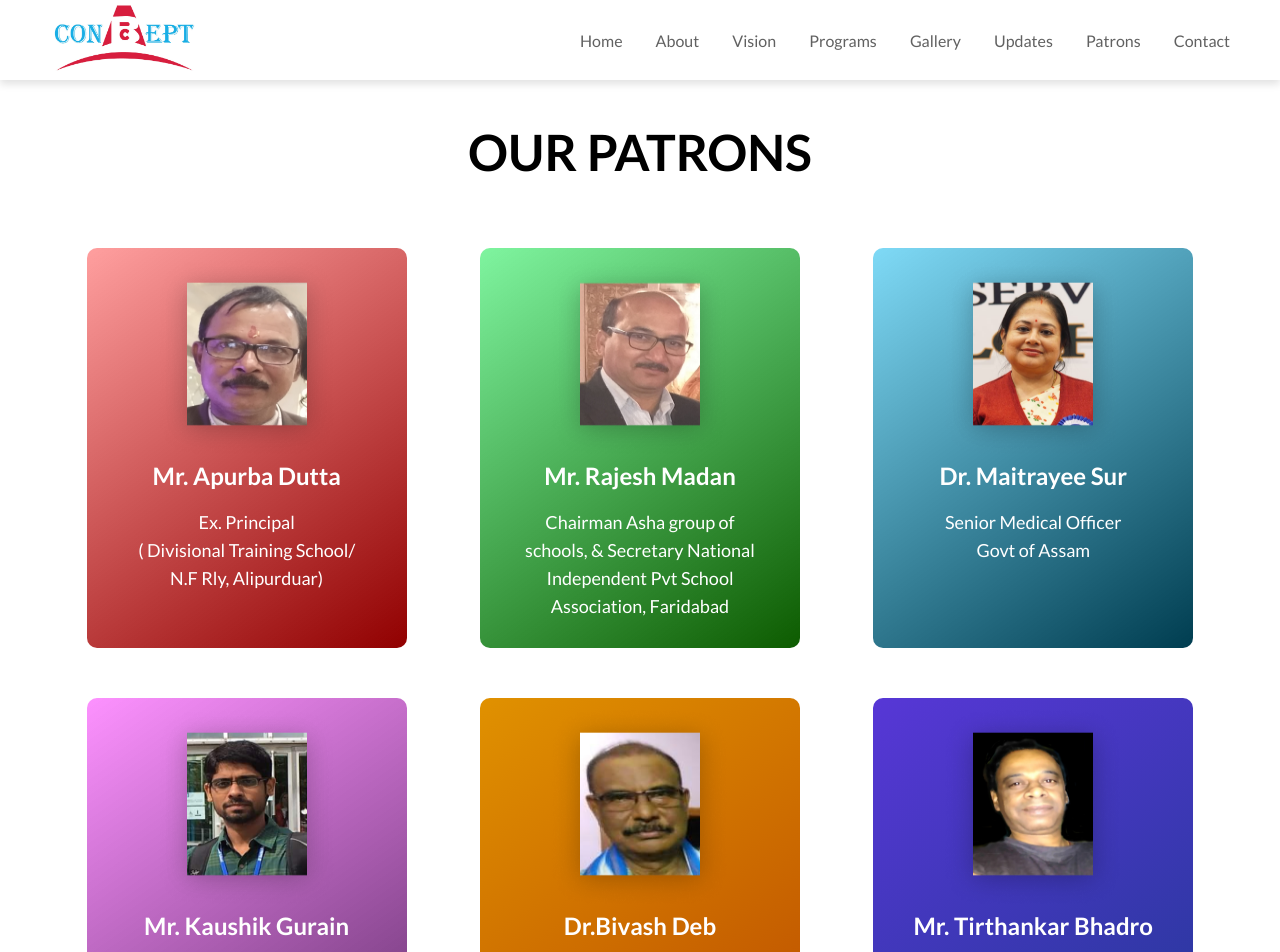
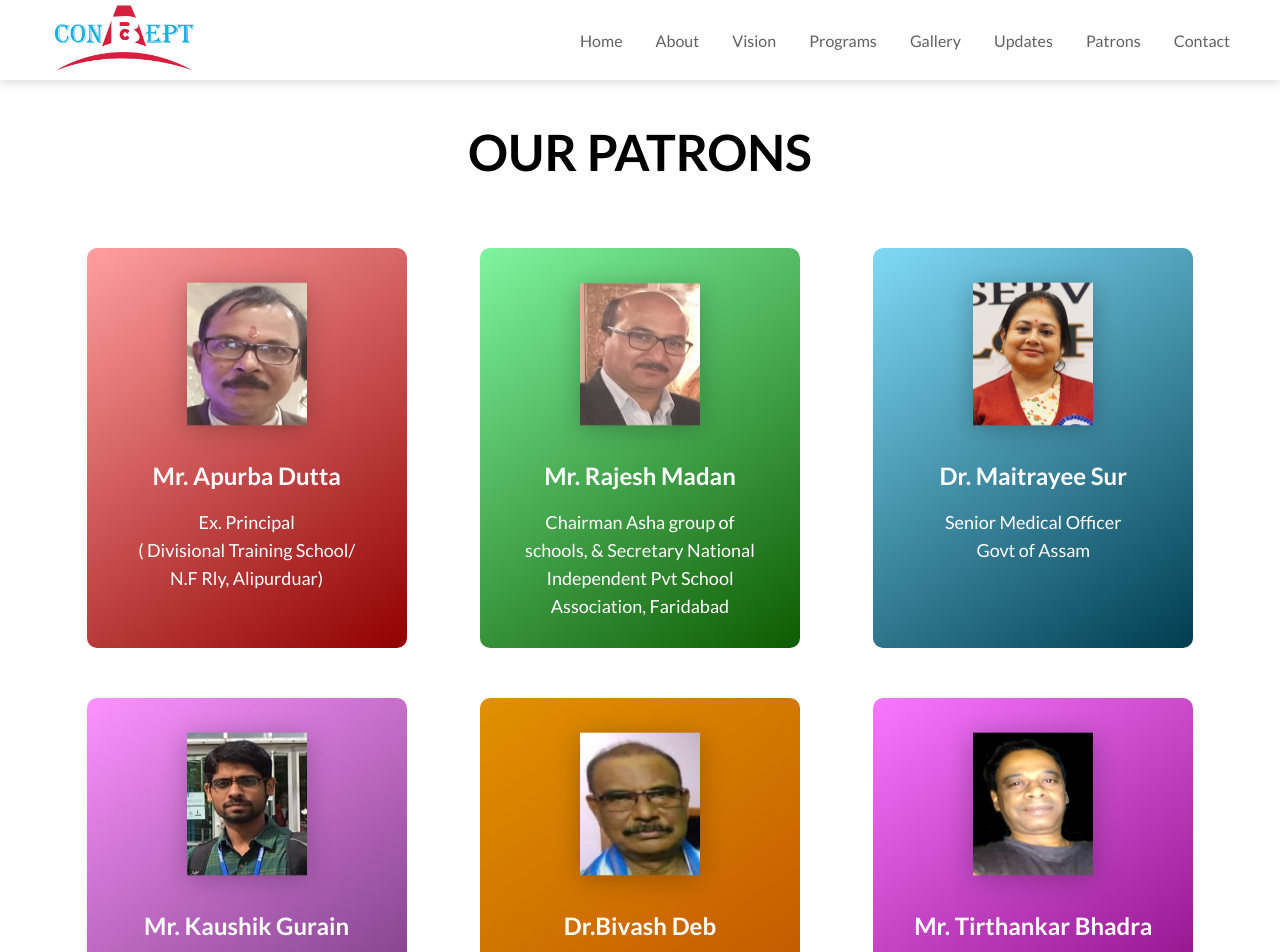
Before and after one commit to harshvats2000/concept-abc, a Next.js app: page /patrons in a window 1280 px wide. Shown: the top 952 px of the page. Built offline with nearby package versions, Linux system fonts and the light colour scheme.

Commit message:
some change

```diff
--- a/pages/patrons.js
+++ b/pages/patrons.js
@@ -50,9 +50,9 @@ export default function Patrons() {
     {
       imgsrc: "/patrons6.png",
       blurDataURL: "/patrons6blur.png",
-      name: "Mr. Tirthankar Bhadro ",
+      name: "Mr. Tirthankar Bhadra",
       detail: "Jyotish Shastri/ Numerologist",
-      background: "linear-gradient(145.22deg, #5737D6 0%, #253898 100%)",
+      background: "linear-gradient(145.22deg,#f777ff 0%,#7d0075 100%)",
     },
     {
       imgsrc: "/patrons7.png",
```
